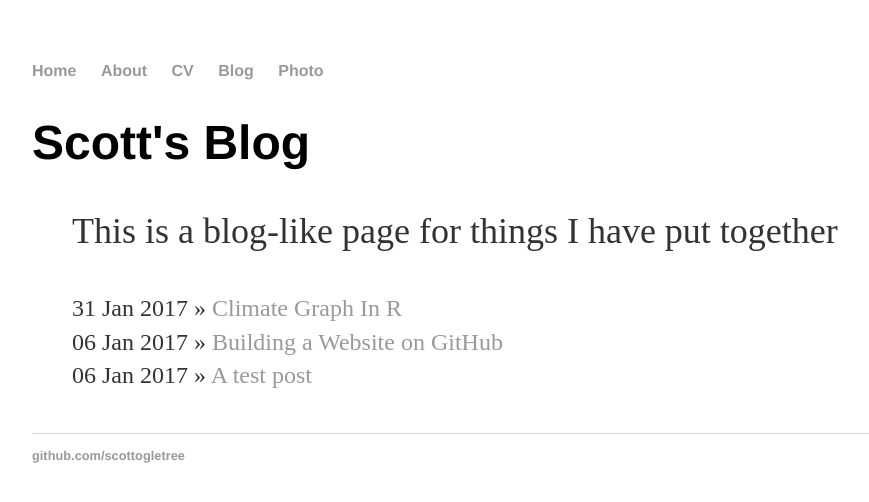
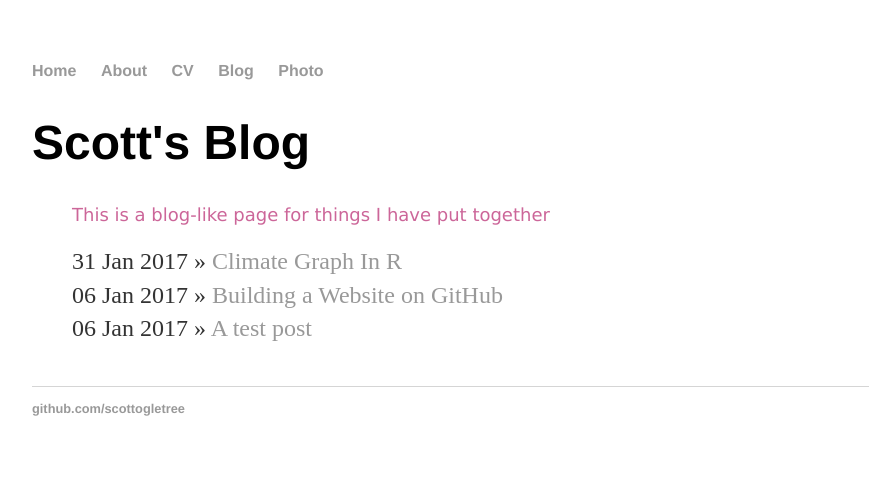
Before and after one commit to scottogletree/ogletrees.github.io, a Jekyll site: the page built from blog/index.html, in a window 1280 px wide. Shown: the top 502 px of the page, without its empty margins (160-1029 px from the left). Built offline with Jekyll 4.4.1, drawn with Linux system fonts in a browser that asks for light colours.

Commit message:
font adjust

```diff
--- a/blog/index.html
+++ b/blog/index.html
@@ -4,7 +4,7 @@ title: Scott's Blog
 ---
 <h1>{{ page.title }}</h1>
 <ul class="posts">
-  <p> This is a blog-like page for things I have put together</p>
+  <p style="color: #cc6699; font-size: 18px; font-family: verdana, arial, sans-serif"> This is a blog-like page for things I have put together</p>
   {% for post in site.posts %}
     <li><span>{{ post.date | date_to_string }}</span> &raquo; <a href="{{ post.url }}" title="{{ post.title }}">{{ post.title }}</a></li>
   {% endfor %}
```
